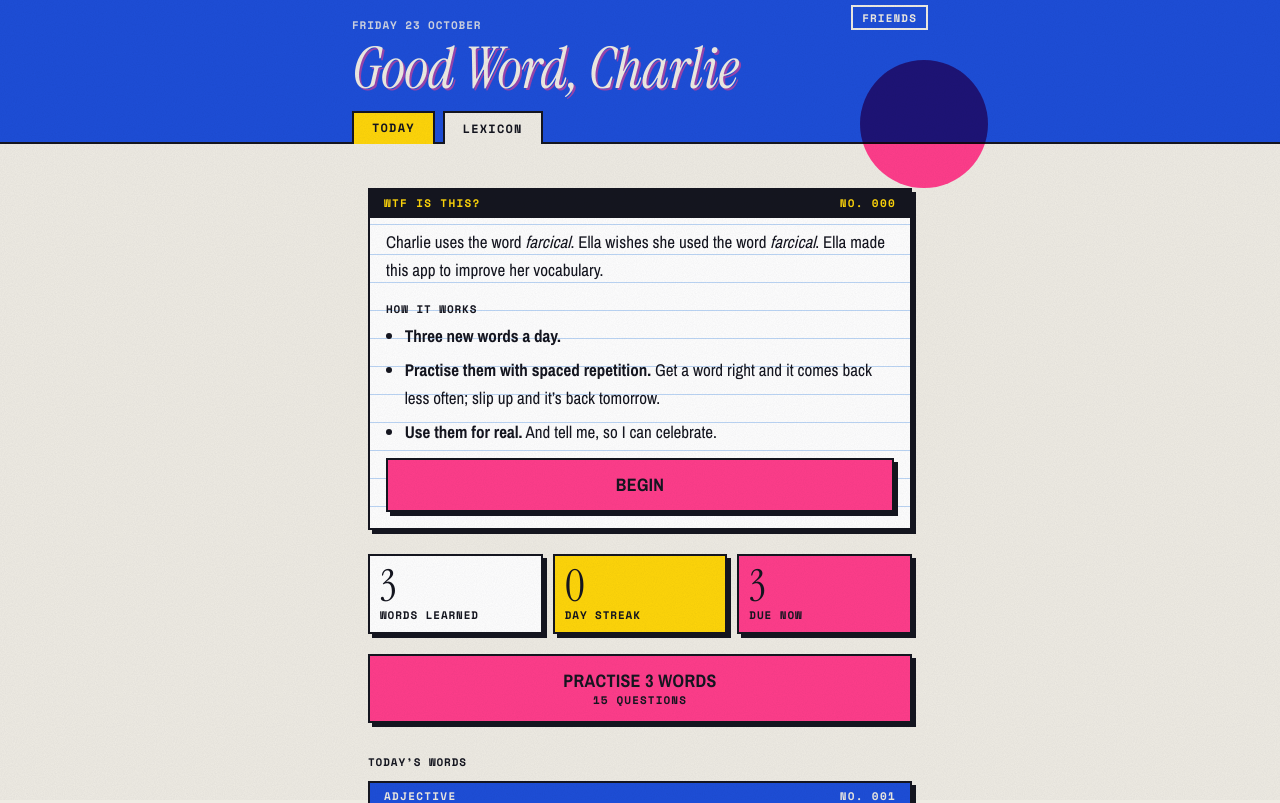
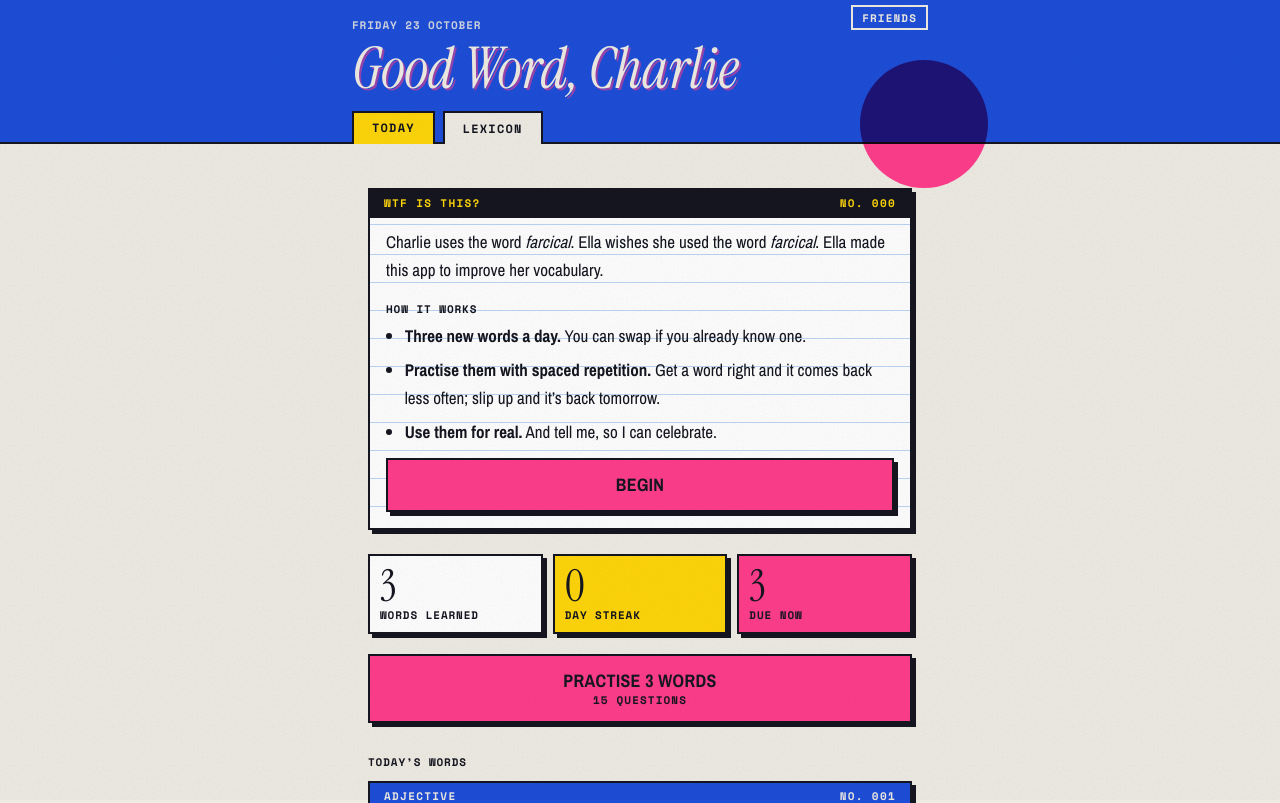
Before and after one commit to ellalwoods/good-word-charlie, a React (Vite) app: page / in a window 1280 px wide. Shown: the top 803 px of the page. Built offline with nearby package versions, Linux system fonts and the light colour scheme; no server answers.

Commit message:
Welcome card: mention swapping a word you already know
Co-Authored-By: Claude Opus 5.5 <noreply@anthropic.com>
Claude-Session: https://claude.ai/code/session_01J4c4QAMWWJEe1M5eGmFB5F

```diff
--- a/src/views/Today.tsx
+++ b/src/views/Today.tsx
@@ -92,7 +92,7 @@ function Welcome({ onDone }: { onDone: () => void }) {
         <p className="sense">Charlie uses the word <i>farcical</i>. Ella wishes she used the word <i>farcical</i>. Ella made this app to improve her vocabulary.</p>
         <h4 className="tag welcome-how">How it works</h4>
         <ul className="welcome-list">
-          <li><b>Three new words a day.</b></li>
+          <li><b>Three new words a day.</b> You can swap if you already know one.</li>
           <li><b>Practise them with spaced repetition.</b> Get a word right and it comes back less often; slip up and it’s back tomorrow.</li>
           <li><b>Use them for real.</b> And tell me, so I can celebrate.</li>
         </ul>
```
